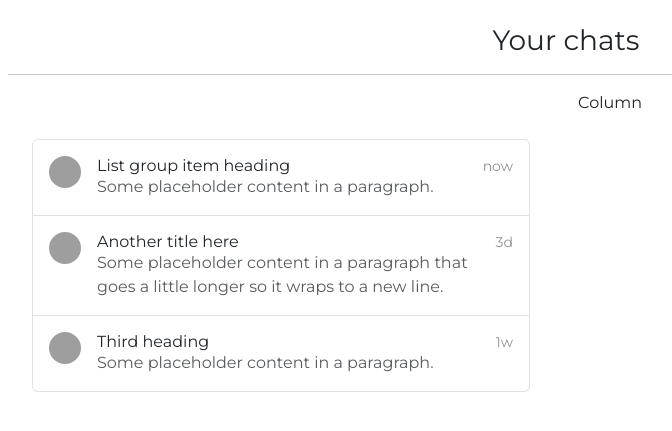
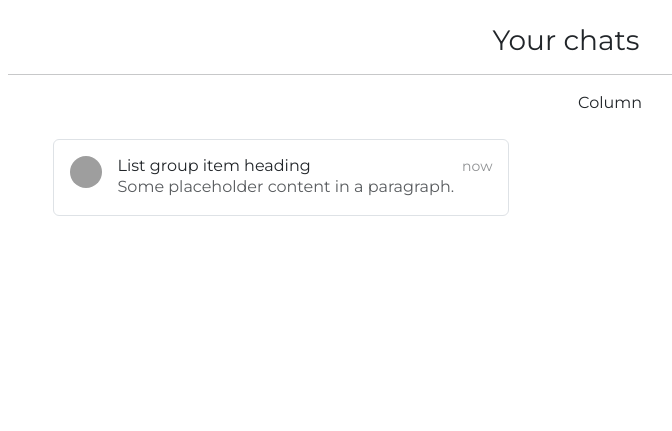
Before and after one commit to systenconti/sentichat, a Django app: page /main/ in a window 1280 px wide. Shown: the part 73-504 px from the top of the page, without its empty margins (74-746 px from the left). Run offline with Django 5.2, Linux system fonts and the light colour scheme; some libraries are stand-ins or nearby versions; grey boxes are pictures that could not be loaded.

Commit message:
Reduce elements

```diff
--- a/mysite/sentichat/templates/main.html
+++ b/mysite/sentichat/templates/main.html
@@ -21,26 +21,6 @@
                   <small class="opacity-50 text-nowrap">now</small>
                 </div>
               </a>
-              <a href="#" class="list-group-item list-group-item-action d-flex gap-3 py-3" aria-current="true">
-                <img src="https://github.com/twbs.png" alt="twbs" width="32" height="32" class="rounded-circle flex-shrink-0">
-                <div class="d-flex gap-2 w-100 justify-content-between">
-                  <div>
-                    <h6 class="mb-0">Another title here</h6>
-                    <p class="mb-0 opacity-75">Some placeholder content in a paragraph that goes a little longer so it wraps to a new line.</p>
-                  </div>
-                  <small class="opacity-50 text-nowrap">3d</small>
-                </div>
-              </a>
-              <a href="#" class="list-group-item list-group-item-action d-flex gap-3 py-3" aria-current="true">
-                <img src="https://github.com/twbs.png" alt="twbs" width="32" height="32" class="rounded-circle flex-shrink-0">
-                <div class="d-flex gap-2 w-100 justify-content-between">
-                  <div>
-                    <h6 class="mb-0">Third heading</h6>
-                    <p class="mb-0 opacity-75">Some placeholder content in a paragraph.</p>
-                  </div>
-                  <small class="opacity-50 text-nowrap">1w</small>
-                </div>
-              </a>
             </div>
           </div>
     </div>
```
